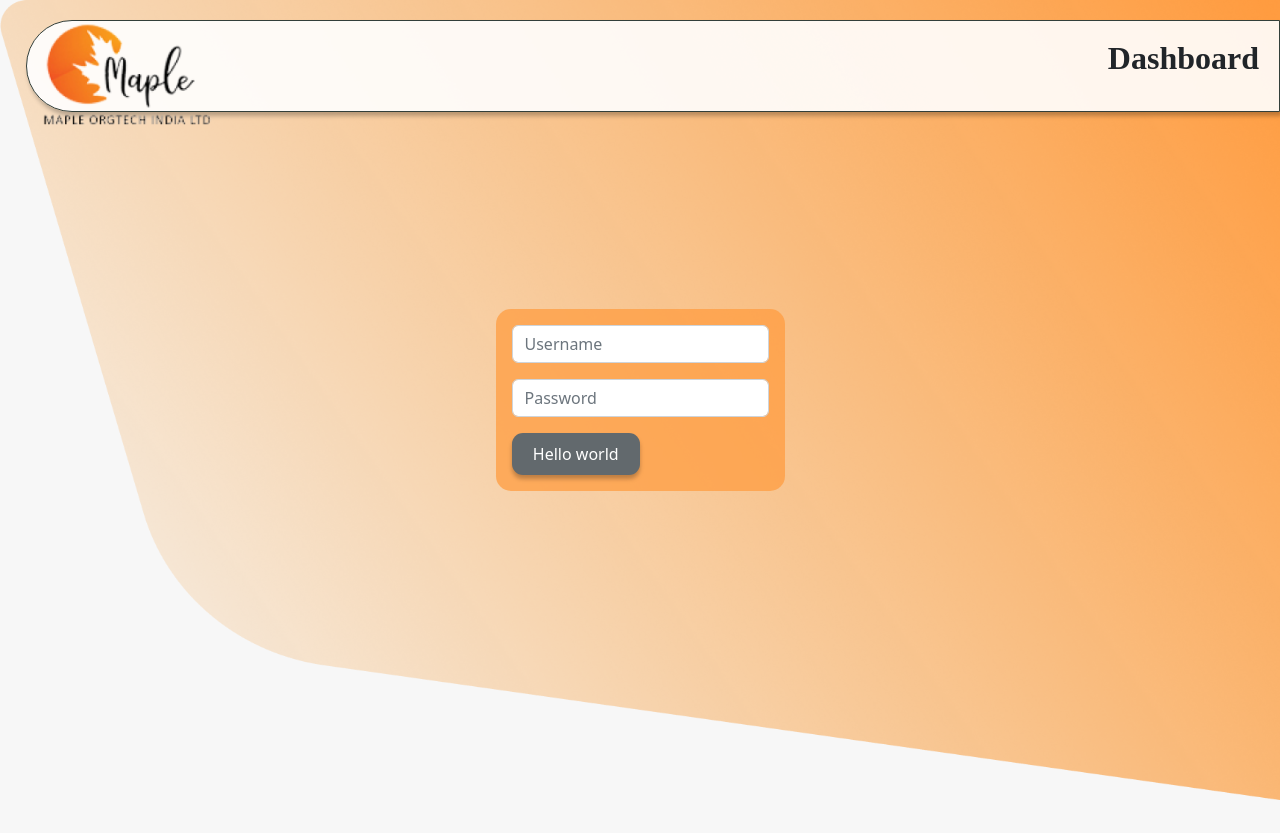
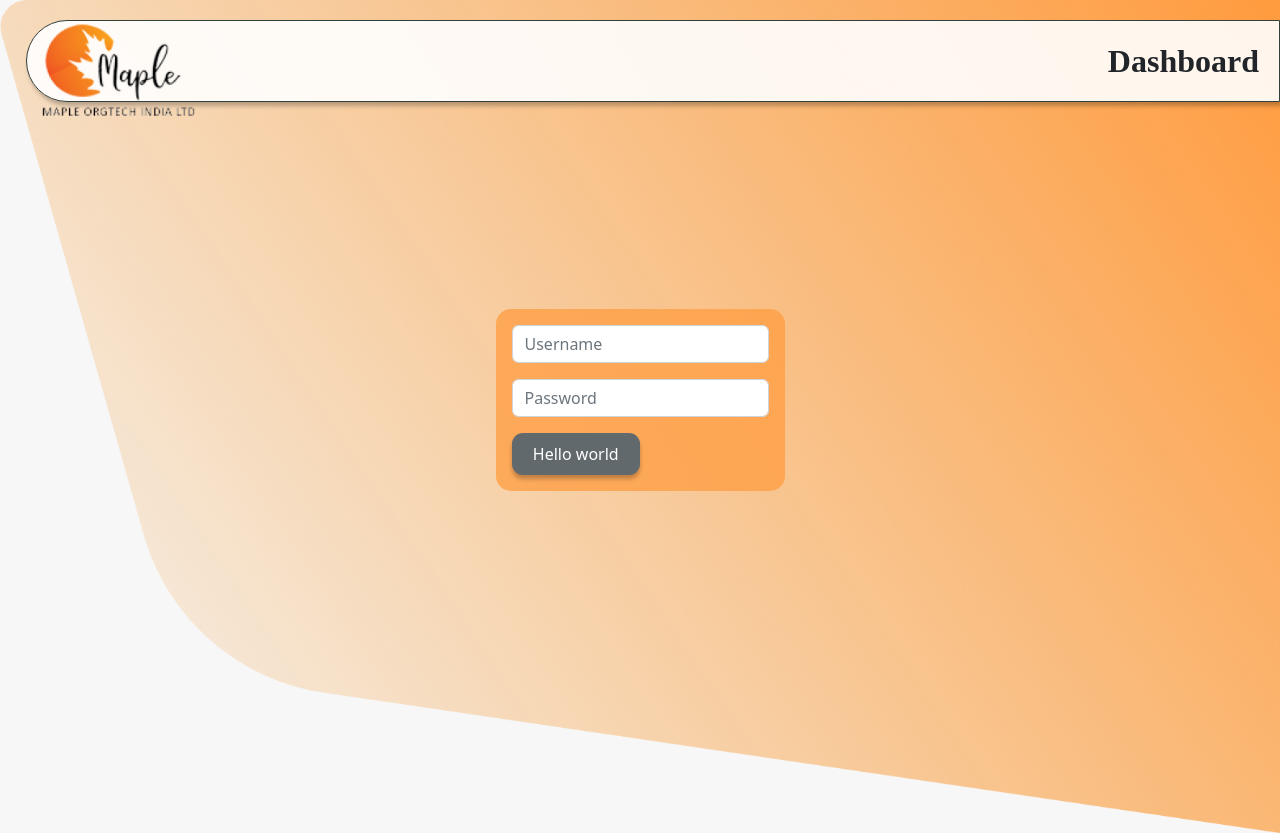
Before and after one commit to mapleorgtech/mapleorgtech.github.io, a Next.js app: page / in a window 1280 px wide. Before the commit the page ends 800 px from the top, so only its background shows below. Built offline with nearby package versions, Linux system fonts and the light colour scheme.

Commit message:
optimised header

```diff
--- a/components/global/header.tsx
+++ b/components/global/header.tsx
@@ -5,7 +5,6 @@
 
 const NavBar = () => {
     return(
-        <>
         <Header>
             <Link href={"/"} legacyBehavior>
                 <a>
@@ -21,7 +20,6 @@
             </Link>
             <Title>Dashboard</Title>
         </Header>
-        </>
     )
 }
 
@@ -30,14 +28,14 @@
     left: 0px;
     top: 0px;
     width: auto;
-    height: 120px;
+    height: 110px;
 `
 
 const Container = styled.div`
     left: 0;
     width: auto;
     height: auto;
-    max-height: 90px;
+    max-height: 80px;
 `
 
 const Title = styled.p`
@@ -53,7 +51,6 @@
     display: flex;
     flex-direction: row;
     justify-content: space-between;
-    box-sizing: border-box;
     position: absolute;
     width: 98%;
     right: 0px;
--- a/components/login/login-form.tsx
+++ b/components/login/login-form.tsx
@@ -1,5 +1,6 @@
 import { Formik, Field, Form, FormikHelpers } from 'formik';
 import styles from './login-form.module.css'
+
 
 interface Values {
     username: string,
--- a/package.json
+++ b/package.json
@@ -6,6 +6,8 @@
     "start": "next start"
   },
   "dependencies": {
+    "@headlessui/react": "^1.7.7",
+    "@heroicons/react": "^2.0.13",
     "bootstrap": "^5.2.3",
     "formik": "^2.2.9",
     "mongodb": "^4.8.1",
@@ -13,7 +15,8 @@
     "next": "latest",
     "react": "^18.2.0",
     "react-dom": "^18.2.0",
-    "styled-components": "^5.3.6"
+    "styled-components": "^5.3.6",
+    "tailwindcss": "^3.2.4"
   },
   "devDependencies": {
     "@types/node": "18.7.5",
--- a/styles/global.css
+++ b/styles/global.css
@@ -1,3 +1,7 @@
+@tailwind base;
+@tailwind components;
+@tailwind utilities;
+
 body {
     background-color: #f7f7f7;
 }
--- /dev/null
+++ b/tailwind.config.js
@@ -0,0 +1,11 @@
+/** @type {import('tailwindcss').Config} */
+module.exports = {
+    content: [
+        "./pages/**/*.{js,ts,jsx,tsx}",
+        "./components/**/*.{js,ts,jsx,tsx}",
+      ],
+    theme: {
+    extend: {},
+  },
+  plugins: [],
+}
```
Also changed, not shown: global.css (deleted), 1 other file (tests, documents, lock files or other folders). Lines whose indentation alone changed are shown as unchanged.
